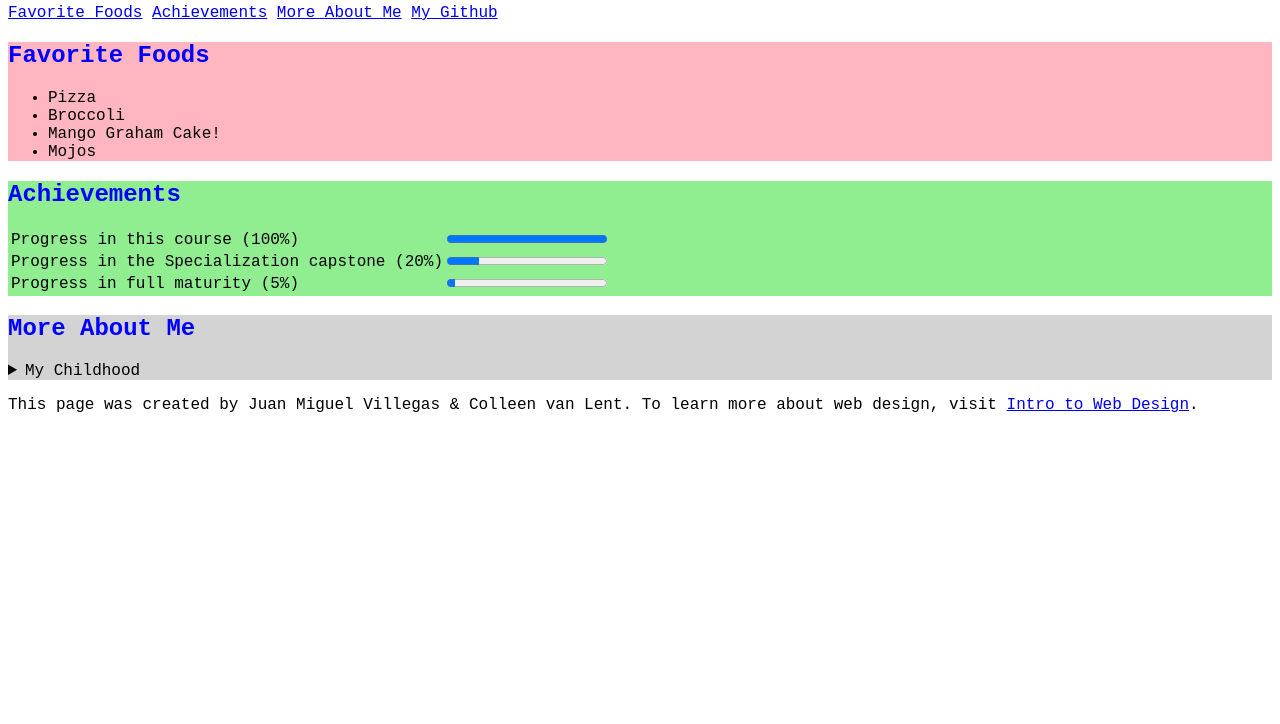
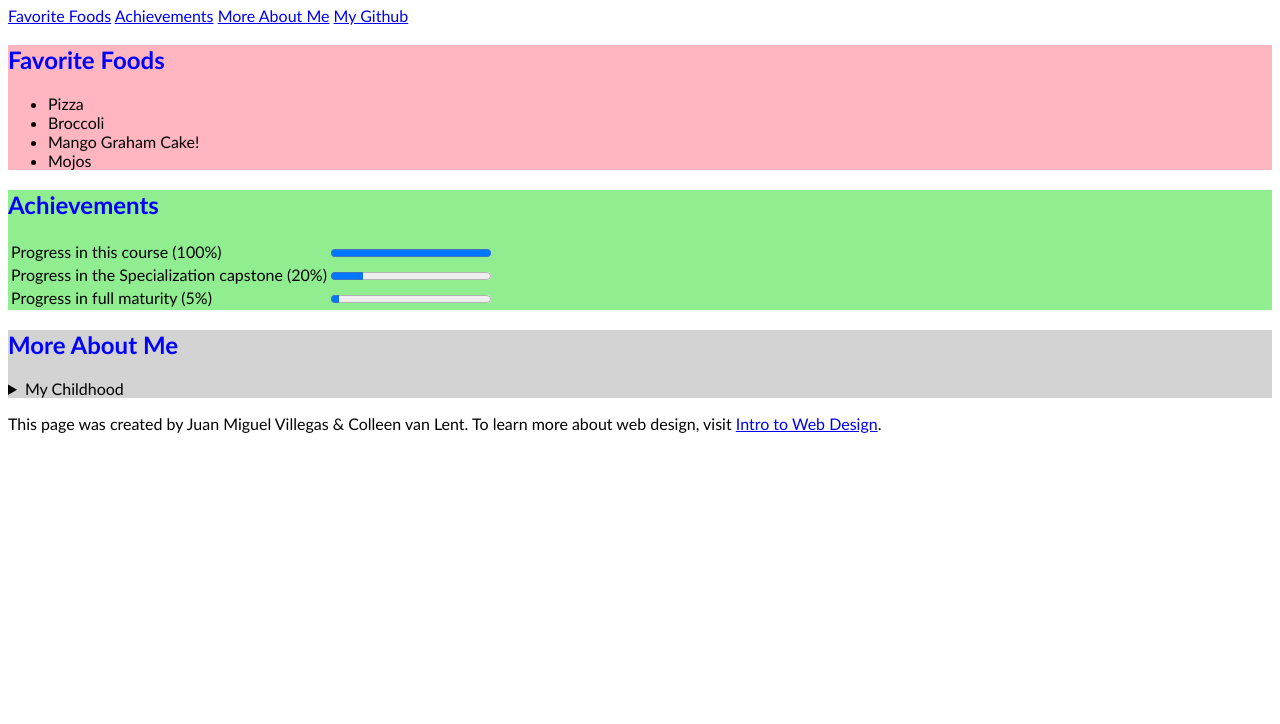
Before and after one commit to unovil/Web-Design-for-Everybody, a plain HTML site: page assignments/AboutMe.html in a window 1280 px wide. Shown: the part 76-800 px from the top of the page. Drawn offline with Linux system fonts and the light colour scheme.

Commit message:
changed the font-family

```diff
--- a/assignments/AboutMe.html
+++ b/assignments/AboutMe.html
@@ -1,5 +1,5 @@
 <!doctype html>
-<html lang='en-PH' style='font-family:"Courier New", Courier, monospace'>
+<html lang='en-PH' style='font-family:Calibri, "Cascadia Mono", monospace'>
     <head>
         <meta charset='utf-8'>
         <title>About Me</title>
```
